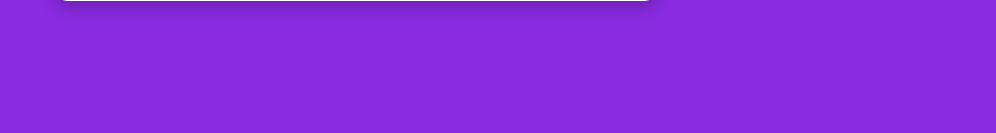
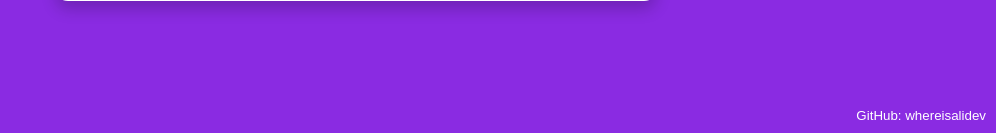
Before and after one commit to whereisalidev/Flask-Chat-Room, a Flask app: page / in a window 1280 px wide. Shown: the part 667-800 px from the top of the page, without its empty margins (284-1280 px from the left). Run offline with Flask 3, Linux system fonts and the light colour scheme; some libraries are stand-ins or nearby versions.

Commit message:
ready-for-deploy

```diff
--- a/templates/base.html
+++ b/templates/base.html
@@ -10,4 +10,5 @@
 </head>
 {% block content %}
 {% endblock content %}
+<small style="position: fixed; bottom: 10px; right: 10px; color: white;">GitHub: whereisalidev</small>
 </html>
```
